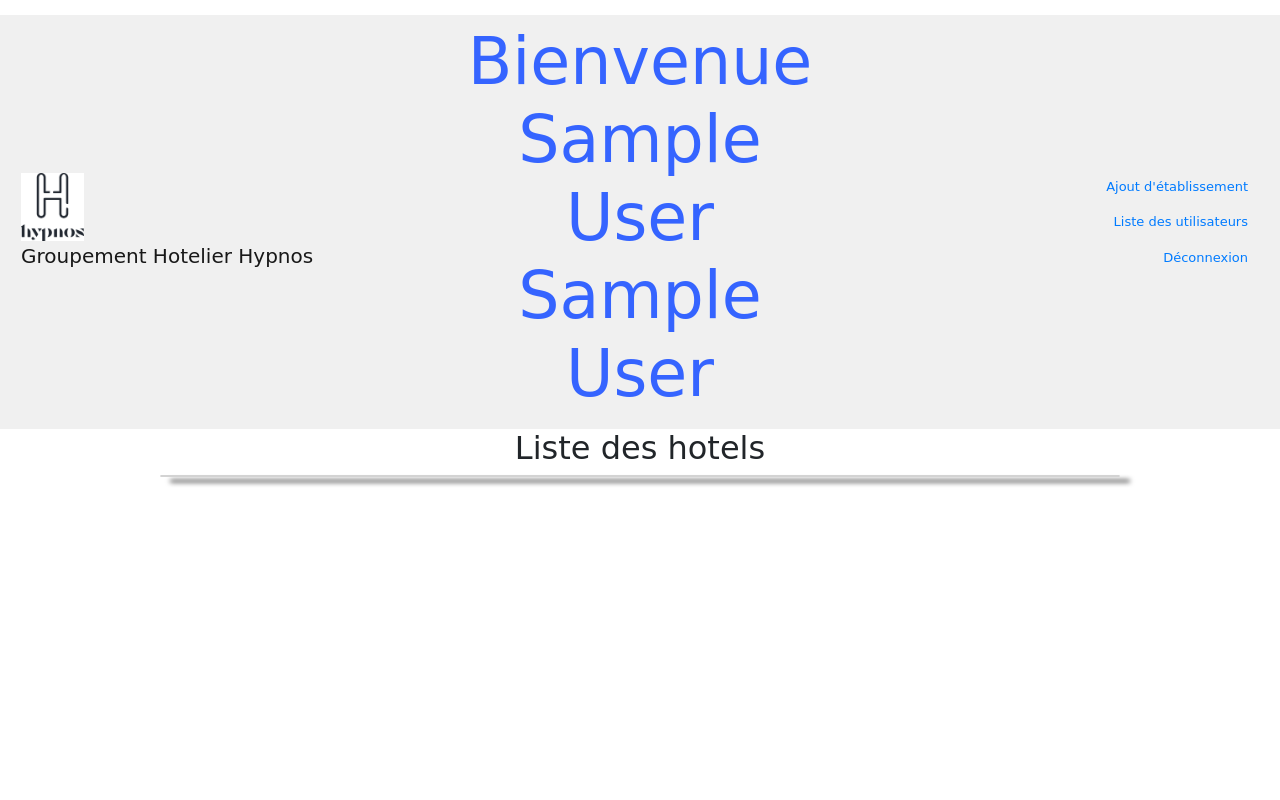
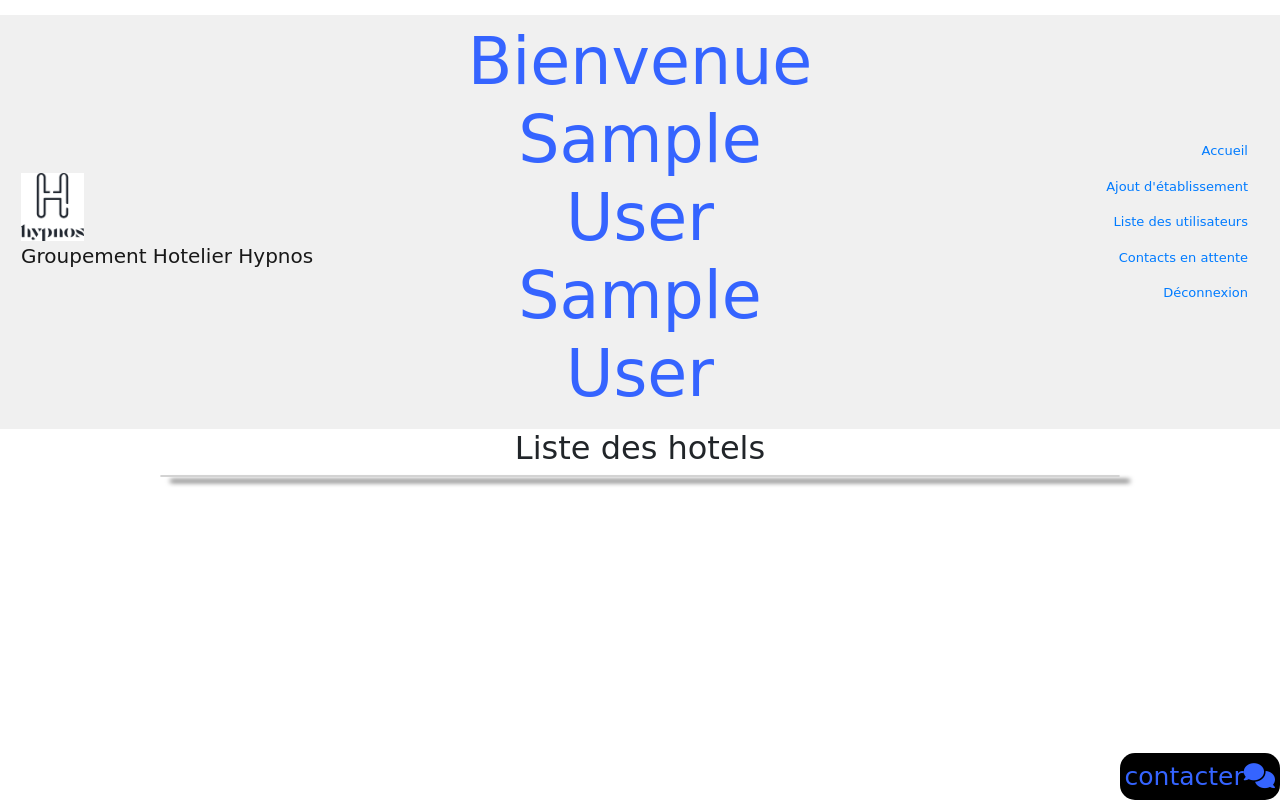
Before and after one commit to Dowzz/Hotels, a PHP site: page / in a window 1280 px wide. Run offline with PHP 8.4, Linux system fonts and the light colour scheme; the visitor is signed in with stand-in values (Sample User, id 1); data that the repository does not hold is empty; some libraries are stand-ins or nearby versions; some web fonts are replaced.

Commit message:
formulaire de contact OK
Signed-off-by: Dowzz <michel.barny@outlook.fr>

```diff
--- a/Views/accueil.php
+++ b/Views/accueil.php
@@ -15,10 +15,13 @@
     <meta name="viewport" content="width=device-width, initial-scale=1.0">
     <?php
         include('./layout/navbar.php');
+        include ('./script/contact/chat.php');
+
 
 
     ?>
     <title>Groupe Hypnos</title>
+
 
 </head>
 
@@ -31,5 +34,12 @@
     </div>
 
 </body>
+<script>
+$(document).ready(function() {
+    $(".chat_icon").click(function(event) {
+        $(".chat_box").toggleClass("active");
+    });
+});
+</script>
 
 </html>
--- a/Views/userlist.php
+++ b/Views/userlist.php
@@ -1,4 +1,3 @@
-<p id="alert"></p>
 <?php
         include('./style/style.php');
         include('./Db/connect.php');
@@ -13,6 +12,7 @@
     ?>
 <div class="container_ container_register">
     <h3 class="mytitle">Liste des utilisateurs</h3>
+    <p id="alert"></p>
     <table class="table">
         <thead>
             <tr id="userfull">
--- a/css/style.css
+++ b/css/style.css
@@ -481,6 +481,105 @@ tbody > tr:nth-child(odd) {
   text-align: center;
 }
 
+.chat_icon {
+  padding: 5px;
+  border-radius: 15px;
+  background-color: #000000;
+  position: fixed;
+  right: 0px;
+  bottom: 0;
+  font-size: 25px;
+  color: #3564ff;
+  cursor: pointer;
+  z-index: 1000;
+}
+
+.chat_box {
+  border-radius: 15px;
+  position: fixed;
+  right: 20px;
+  bottom: 100px;
+  width: 400px;
+  height: 75vh;
+  background: #000000;
+  z-index: 1000;
+  -webkit-transition: all 0.3s ease-out;
+  transition: all 0.3s ease-out;
+  -webkit-transform: scaleY(0);
+          transform: scaleY(0);
+}
+
+.chat_box.active {
+  -webkit-transform: scaleY(1);
+          transform: scaleY(1);
+}
+
+#contact_form {
+  margin-top: 80px;
+}
+
+.input-group-contact {
+  display: -webkit-box;
+  display: -ms-flexbox;
+  display: flex;
+  -webkit-box-pack: center;
+      -ms-flex-pack: center;
+          justify-content: center;
+}
+
+#myContactTitle {
+  text-align: center;
+  color: #f0f0f0;
+}
+
+#contactEmail {
+  width: auto;
+}
+
+#message {
+  display: block;
+  -webkit-box-align: center;
+      -ms-flex-align: center;
+          align-items: center;
+  text-align: center;
+}
+
+#contact-btn {
+  margin-top: 20px;
+  width: auto;
+  text-align: center;
+}
+
+.myContactButton {
+  width: auto;
+}
+
+#messagealert {
+  color: #3564ff;
+  text-align: center;
+}
+
+.contact_row {
+  display: -webkit-box;
+  display: -ms-flexbox;
+  display: flex;
+  -webkit-box-pack: center;
+      -ms-flex-pack: center;
+          justify-content: center;
+}
+
+.date {
+  margin-top: 10px;
+}
+
+.messagecontact {
+  color: #3564ff;
+}
+
+.cadre {
+  border: 1px inset #000000;
+}
+
 #mes_reservations {
   text-align: center;
 }
@@ -697,6 +796,17 @@ label {
   }
 }
 
+@media only screen and (max-width: 435px) {
+  .chat_box.active {
+    position: absolute;
+    right: 0px;
+    width: 100%;
+  }
+  #contact_form {
+    margin-top: 10px;
+  }
+}
+
 @media only screen and (max-width: 400px) {
   body {
     font-size: smaller;
--- a/css/style.scss
+++ b/css/style.scss
@@ -464,6 +464,86 @@ margin-left: 5px;
 
 }
 
+//chat box
+
+.chat_icon{
+  padding: 5px;
+  border-radius: 15px;
+  background-color: #000000;
+  position: fixed;
+  right: 0px;
+  bottom: 0;
+  font-size: 25px;
+  color: $blue;
+  cursor: pointer;
+  z-index: 1000;
+}
+
+.chat_box{
+  border-radius: 15px;
+  position: fixed;
+  right: 20px;
+  bottom: 100px;
+  width: 400px;
+  height: 75vh;
+  background:$font;
+  z-index: 1000;
+  transition: all 0.3s ease-out ;
+  transform: scaleY(0);
+}
+.chat_box.active {
+  transform: scaleY(1);
+}
+#contact_form{
+  margin-top: 80px;
+}
+.input-group-contact{
+  display: flex;
+  justify-content: center;
+}
+#myContactTitle{
+  text-align: center;
+  color: $background;
+}
+#contactEmail{
+  width: auto;
+}
+#message {
+  display: block;
+  align-items: center;
+  text-align: center;
+}
+#contact-btn{
+  margin-top: 20px;
+  width: auto;
+  text-align: center;
+}
+.myContactButton{
+  width: auto;
+}
+#messagealert{
+  color: $blue;
+  text-align: center;
+}
+
+//contact page
+.contact_row{
+  display: flex;
+  justify-content: center;
+}
+.date{
+  margin-top: 10px;
+
+}
+.messagecontact{
+  color: $blue;
+}
+.cadre {
+  border: 1px inset $font;
+}
+
+
+
 // Divers style
 #mes_reservations {
   text-align: center;
@@ -708,6 +788,17 @@ label {
   }
 
 }
+@media only screen and (max-width: 435px) {
+.chat_box.active{
+  position: absolute;
+  right: 0px;
+  width: 100%;
+}
+#contact_form{
+  margin-top: 10px;
+}
+
+}
 
 @media only screen and (max-width: 400px) {
   body {
--- a/index.php
+++ b/index.php
@@ -23,6 +23,8 @@ require './Views/userlist.php';
 require './Views/addsuite.php';
 } elseif ($url == "reservation") {
 require './Views/reservation.php';
-} elseif ($url== "mes_reservations") {
+} elseif ($url == "mes_reservations") {
 require './Views/mes_reservations.php';
+} elseif ($url == "listing_contacts") {
+require './Views/contactslist.php';
 }
--- a/js/myscript.js
+++ b/js/myscript.js
@@ -1,5 +1,3 @@
-// function one page
-
 $(window).on("load", function () {
   $(".div-content").load("./Views/vitrine.php");
 });
--- a/layout/navbar.php
+++ b/layout/navbar.php
@@ -1,6 +1,7 @@
 <?php
                 error_reporting(1);
                 session_start();
+
                 ?>
 <nav class="navbar navbar-light" style="background-color: #f0f0f0;">
     <div class="brand">
@@ -41,8 +42,10 @@ function navbar() {
     $type = $_SESSION['role'];
                 if ($type == "admin") {
                     echo '
+                    <li class="nav-item"><a class="nav-link" href="index.php">Accueil</a></li>
 						<li class="nav-item"><a class="nav-link navlink" href="ajout_établissement">Ajout d\'établissement</a></li>
                         <li class="nav-item"><a class="nav-link navlink" href="listing_utilisateur">Liste des utilisateurs</a></li>
+                        <li class="nav-item"><a class="nav-link navlink" href="listing_contacts">Contacts en attente</a></li>
                         <li class="nav-item"><a class="nav-link" href="deconnexion">Déconnexion</a></li>
 						';
                 }
--- /dev/null
+++ b/script/contact/chat.php
@@ -0,0 +1,54 @@
+<div class="chat_icon">
+    <p>contacter<i class="fa fa-comments" aria-hidden="true"></i></p>
+</div>
+
+<div class="chat_box">
+
+    <form id="contact_form" action="contact" method="post">
+        <div class="section-title">
+            <h3 id="myContactTitle">Nous contacter</h3>
+        </div>
+        <div class="textbox-wrap">
+            <div class="input-group-contact">
+                <input type='email' required="required" id="contactEmail" name='email' value="" class="form-control"
+                    placeholder="Email">
+            </div>
+            <div class="input-group-contact">
+                <textarea name="message" id="messagearea" cols="30" rows="10"
+                    placeholder="Une question ? Une information ? laissez nous votre message !"></textarea>
+            </div>
+        </div>
+        <div id="contact-btn">
+            <input class="myContactButton" type="submit" name="login" value="Envoyer">
+        </div>
+    </form>
+
+    <h3 id="messagealert"></h3>
+</div>
+
+<script>
+$("#contact_form").submit(function(e) {
+    e.preventDefault();
+    e.stopImmediatePropagation();
+    var email = document.getElementById('contactEmail').value;
+    var message = document.getElementById('messagearea').value;
+    if (message.length == 0) {
+        $('#messagealert').html('Merci d\'enregistrer un message')
+
+    } else {
+        $.ajax({
+            url: "./script/contact/contact.php",
+            method: "post",
+            data: {
+                email: email,
+                message: message,
+                contact: 1,
+            },
+            success: function(response) {
+                $('#messagealert').html(response);
+            }
+
+        })
+    }
+})
+</script>
```
Also changed, not shown: Views/addsuite.php (+5 -5 lines), Views/contactslist.php (added, +33 -0 lines), script/contact/contact.php (added, +13 -0 lines), 1 other file.
